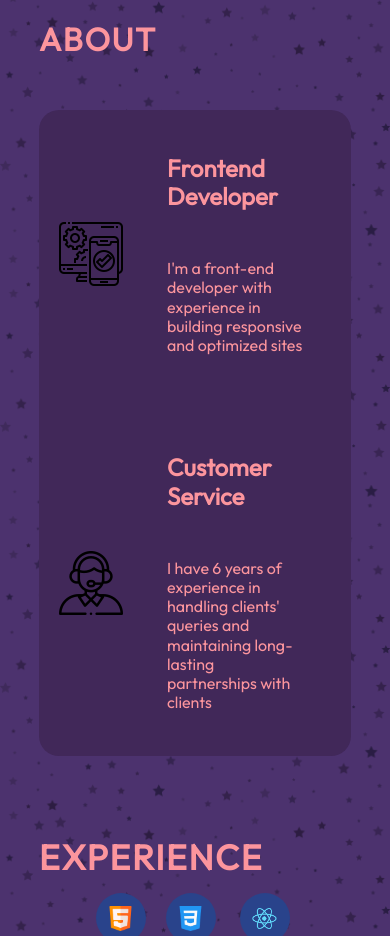
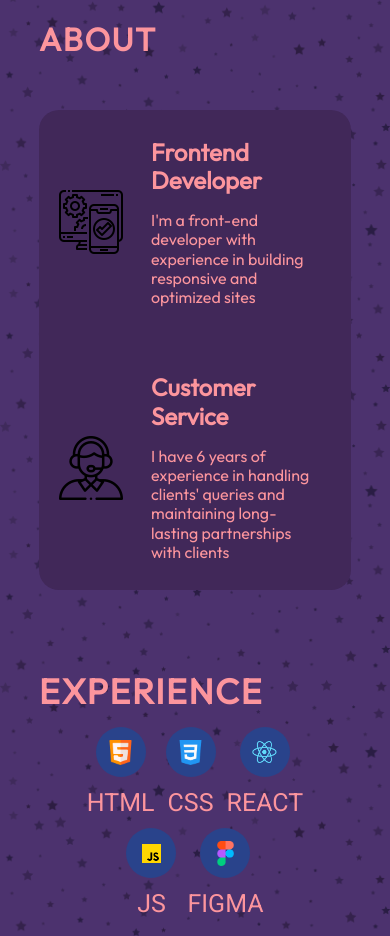
Before and after one commit to Fallingstar-0/portfolio, a React (Vite) app: page / in a window 390 px wide. Shown: the part 1016-1952 px from the top of the page. Built offline with nearby package versions, Linux system fonts and the light colour scheme.

Commit message:
trying another css

```diff
--- a/src/components/About/about.module.css
+++ b/src/components/About/about.module.css
@@ -122,4 +122,7 @@
   .aboutItem {
     padding-inline: 0;
   }
+  .aboutItemText > * {
+    padding: 0.5rem;
+  }
 }
```
